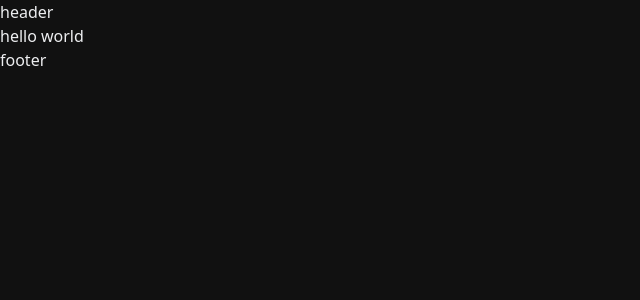
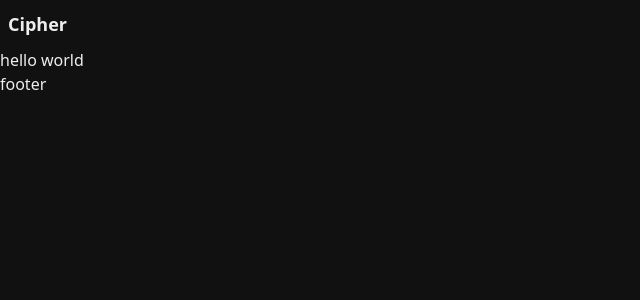
Before and after one commit to DLee1993/Cypher, a Next.js app: page / in a window 1280 px wide. Shown: the top 300 px of the page, without its empty margins (0-640 px from the left). Built offline with nearby package versions, Linux system fonts and the light colour scheme.

Commit message:
added header component

```diff
--- a/app/layout.tsx
+++ b/app/layout.tsx
@@ -1,5 +1,6 @@
 import type { Metadata } from "next";
 import "./globals.css";
+import Header from "@/components/ui/Header";
 
 export const metadata: Metadata = {
     applicationName: "Cypher",
@@ -65,7 +66,7 @@ export default function RootLayout({
     return (
         <html lang="en">
             <body className="antialiased">
-                <header>header</header>
+                <Header />
                 <main>{children}</main>
                 <footer>footer</footer>
             </body>
--- /dev/null
+++ b/components/ui/Header.tsx
@@ -0,0 +1,16 @@
+import { Separator } from "radix-ui";
+
+export default function Header() {
+    return (
+        <header className="h-12 flex justify-between items-center px-2">
+            <div className="flex justify-center items-center gap-5">
+                <p className="font-semibold text-lg">Cipher</p>
+                <Separator.Root
+                    className="SeparatorRoot"
+                    orientation="vertical"
+                    decorative={true}
+                />
+            </div>
+        </header>
+    );
+}
```
